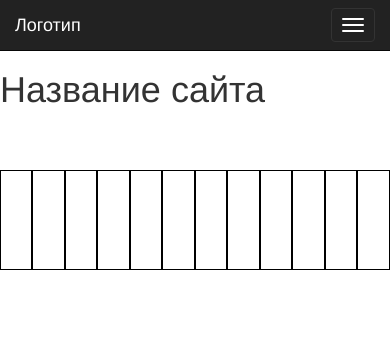
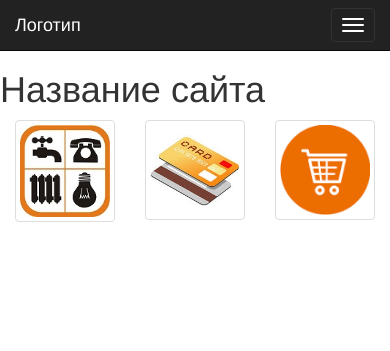
Before and after one commit to BorisMishunin/money, a Django app: template templates/web/index.html in a window 390 px wide. Shown: the top 351 px of the page. Run offline with Django 3.2, Linux system fonts and the light colour scheme; a user stored in the database is signed in; data comes from the database, SQL or seed files in the repository; tables that the repository leaves empty hold one stand-in row (values such as "Sample post"); the template is opened without the code that fills it: values that come from a table or form of the project are taken from there, most other values are stand-ins (such as "Sample title", 1, 10 or a date in 2020); grey boxes marked "Sample" are stand-in pictures; parts of the project's set-up code (start-up, migrations or seed data) failed here and were passed over; some libraries are stand-ins or nearby versions.

Commit message:
Edit auth

```diff
--- a/static/style.css
+++ b/static/style.css
@@ -10,3 +10,7 @@
     border: 1px solid black;
     height: 100px;
 }
+.vcenter {
+  float: none;
+  vertical-align: middle;
+}
--- a/templates/web/index.html
+++ b/templates/web/index.html
@@ -24,22 +24,18 @@
         </div>
     </div>
     {% else %}
-    <div class="container title">
-       <div class = "row">
-           <div class="col-xs-1 test"></div>
-           <div class="col-xs-1 test"></div>
-           <div class="col-xs-1 test"></div>
-           <div class="col-xs-1 test"></div>
-           <div class="col-xs-1 test"></div>
-           <div class="col-xs-1 test"></div>
-           <div class="col-xs-1 test"></div>
-           <div class="col-xs-1 test"></div>
-           <div class="col-xs-1 test"></div>
-           <div class="col-xs-1 test"></div>
-           <div class="col-xs-1 test"></div>
-           <div class="col-xs-1 test"></div>
-       </div>
-   </div>
+        <div class="container">
+            <div class="row">
+            {% for type in payment_types %}
+                      <div class="col-xs-4">
+                        <a href="#" class="thumbnail">
+                            <img src="{{type.icon.url}}" width="100" height="100" alt="...">
+                            <div class="caption visible-md visible-lg"><h3>{{type.name}}</h3></div>
+                        </a>
+                    </div>
+            {% endfor %}
+            </div>
+        </div>
     {% endif %}
 
 
--- a/web/views.py
+++ b/web/views.py
@@ -2,6 +2,7 @@ from django.shortcuts import render, render_to_response
 from authsys.forms import AuthForm
 from authsys.models import UserSettings
 from django.template.context_processors import csrf
+from web.models import PaymentsType
 
 def index(request, form=None):
     if not form:
@@ -9,6 +10,7 @@ def index(request, form=None):
     params = {}
     params.update(csrf(request))
     params['form'] = form
+    params['range'] = range(3)
     params['user'] = request.user
     user_icon = ''
     try:
@@ -17,4 +19,5 @@ def index(request, form=None):
     except:
         pass
     params['user_icon'] = user_icon;
+    params['payment_types'] = PaymentsType.objects.all()
     return render_to_response('web/index.html', params)
```
